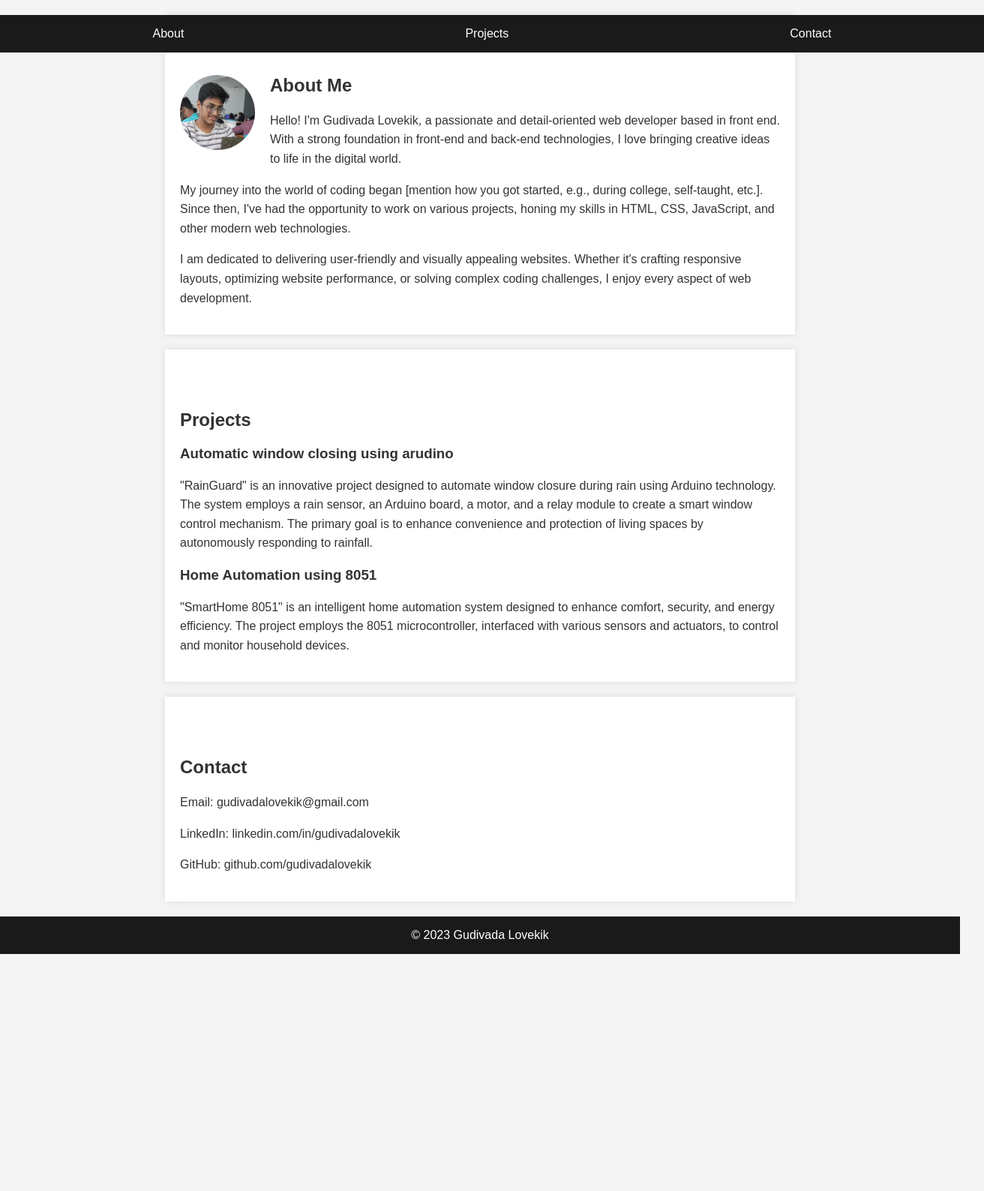
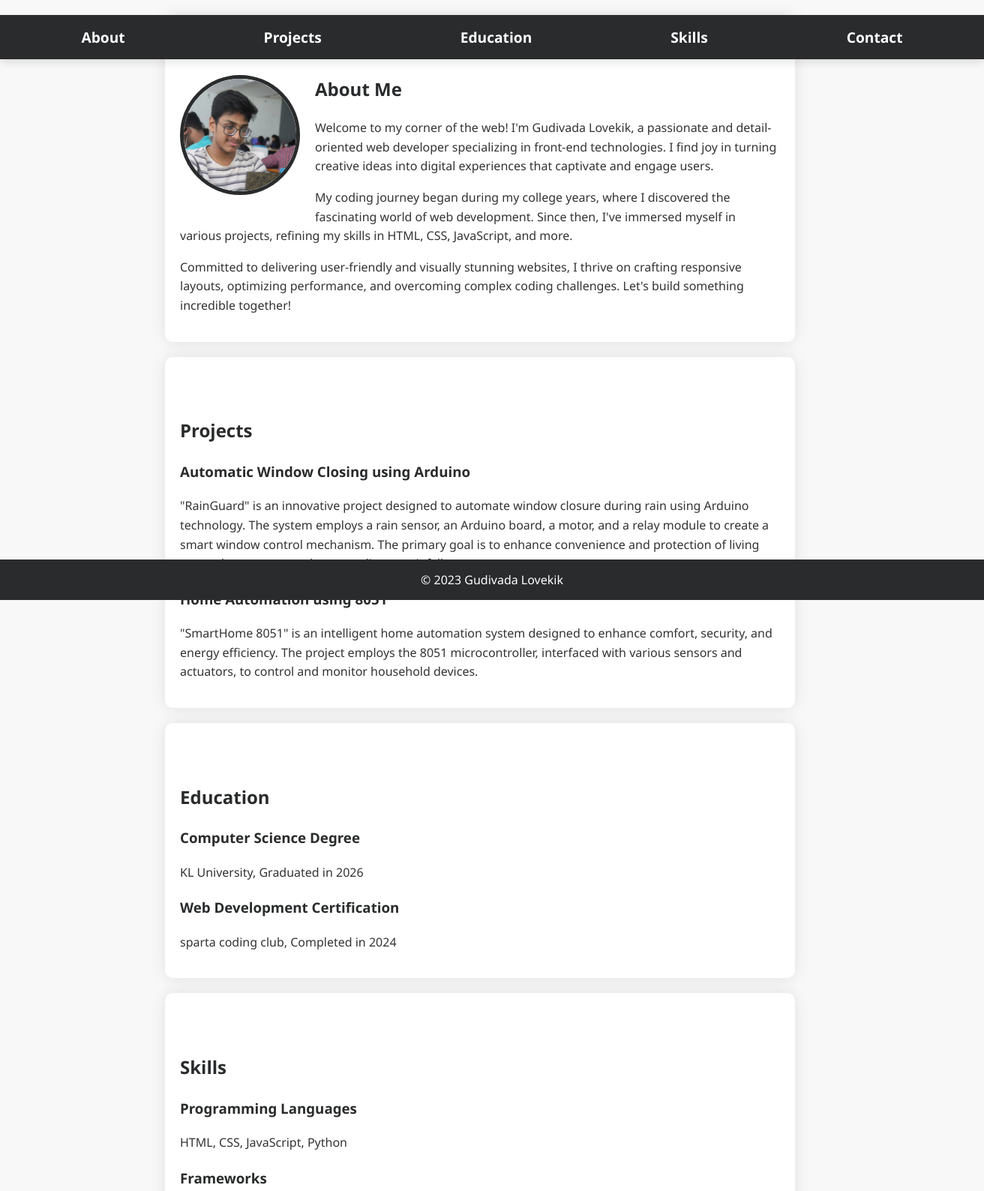
Before and after one commit to glovekik/glovekik.github.io, a plain HTML site: page index.html in a window 1280 px wide. Shown: the top 1588 px of the page at 75% size, 1312 px wide, since content can reach past the window. Before the commit the page ends 1272 px from the top, so only its background shows below. Drawn offline with Linux system fonts and the light colour scheme.

Commit message:
Update index.html

```diff
--- a/index.html
+++ b/index.html
@@ -7,21 +7,22 @@
     <title>Gudivada Lovekik - Web Developer</title>
     <style>
         body {
-            font-family: Arial, sans-serif;
+            font-family: 'Segoe UI', Tahoma, Geneva, Verdana, sans-serif;
             margin: 0;
             padding: 0;
             box-sizing: border-box;
-            background-color: #f4f4f4;
+            background-color: #f8f8f8;
             color: #333;
         }
 
         header {
-            background-color: #1a1a1a;
+            background-color: #292b2c;
             color: #fff;
             padding: 1em;
             position: fixed;
             width: 100%;
             z-index: 1000;
+            box-shadow: 0px 5px 10px rgba(0, 0, 0, 0.1);
         }
 
         header nav ul {
@@ -35,10 +36,12 @@
         header nav ul li a {
             color: #fff;
             text-decoration: none;
+            font-weight: bold;
+            font-size: 1.2em;
         }
 
         header nav ul li a:hover {
-            color: #ccc;
+            color: #fed136;
         }
 
         section {
@@ -46,33 +49,47 @@
             margin: 20px auto;
             padding: 20px;
             background-color: #fff;
-            box-shadow: 0 0 10px rgba(0, 0, 0, 0.1);
+            box-shadow: 0 0 20px rgba(0, 0, 0, 0.1);
+            border-radius: 10px;
             padding-top: 60px;
+            line-height: 1.6;
         }
 
         .profile-image {
-            max-width: 100px;
+            max-width: 150px;
             height: auto;
             border-radius: 50%;
             margin: 20px 0;
             float: left;
             margin-right: 20px;
+            border: 5px solid #292b2c;
         }
 
-        h1,
-       {
-            color: white;
+        h1, h2, h3 {
+            color: #292b2c;
         }
 
         p {
-            line-height: 1.6;
+            margin-bottom: 15px;
         }
 
         footer {
             text-align: center;
             padding: 1em;
-            background-color: #1a1a1a;
+            background-color: #292b2c;
             color: #fff;
+            position: absolute;
+            bottom: 0;
+            width: 100%;
+        }
+
+        a {
+            color: #292b2c;
+            text-decoration: none;
+        }
+
+        a:hover {
+            color: #fed136;
         }
     </style>
 </head>
@@ -84,6 +101,8 @@
             <ul>
                 <li><a href="#about">About</a></li>
                 <li><a href="#projects">Projects</a></li>
+                <li><a href="#education">Education</a></li>
+                <li><a href="#skills">Skills</a></li>
                 <li><a href="#contact">Contact</a></li>
             </ul>
         </nav>
@@ -94,38 +113,64 @@
 
         <h2>About Me</h2>
         <p>
-            Hello! I'm Gudivada Lovekik, a passionate and detail-oriented web developer based in front end. With a strong foundation in front-end and back-end technologies, I love bringing creative ideas to life in the digital world.
+            Welcome to my corner of the web! I'm Gudivada Lovekik, a passionate and detail-oriented web developer specializing in front-end technologies. I find joy in turning creative ideas into digital experiences that captivate and engage users.
         </p>
         <p>
-            My journey into the world of coding began [mention how you got started, e.g., during college, self-taught, etc.]. Since then, I've had the opportunity to work on various projects, honing my skills in HTML, CSS, JavaScript, and other modern web technologies.
+            My coding journey began during my college years, where I discovered the fascinating world of web development. Since then, I've immersed myself in various projects, refining my skills in HTML, CSS, JavaScript, and more.
         </p>
         <p>
-            I am dedicated to delivering user-friendly and visually appealing websites. Whether it's crafting responsive layouts, optimizing website performance, or solving complex coding challenges, I enjoy every aspect of web development.
+            Committed to delivering user-friendly and visually stunning websites, I thrive on crafting responsive layouts, optimizing performance, and overcoming complex coding challenges. Let's build something incredible together!
         </p>
     </section>
-
 
     <section id="projects">
         <h2>Projects</h2>
 
         <div>
-        <h3>Automatic window closing using arudino</h3>
-        <p>"RainGuard" is an innovative project designed to automate window closure during rain using Arduino technology. The system employs a rain sensor, an Arduino board, a motor, and a relay module to create a smart window control mechanism. The primary goal is to enhance convenience and protection of living spaces by autonomously responding to rainfall.</p>
+            <h3>Automatic Window Closing using Arduino</h3>
+            <p>
+                "RainGuard" is an innovative project designed to automate window closure during rain using Arduino technology. The system employs a rain sensor, an Arduino board, a motor, and a relay module to create a smart window control mechanism. The primary goal is to enhance convenience and protection of living spaces by autonomously responding to rainfall.
+            </p>
         </div>
 
         <div>
             <h3>Home Automation using 8051</h3>
-        <p>"SmartHome 8051" is an intelligent home automation system designed to enhance comfort, security, and energy efficiency. The project employs the 8051 microcontroller, interfaced with various sensors and actuators, to control and monitor household devices.</p>
+            <p>
+                "SmartHome 8051" is an intelligent home automation system designed to enhance comfort, security, and energy efficiency. The project employs the 8051 microcontroller, interfaced with various sensors and actuators, to control and monitor household devices.
+            </p>
         </div>
+    </section>
+
+    <section id="education">
+        <h2>Education</h2>
+
+        <h3>Computer Science Degree</h3>
+        <p>KL University, Graduated in 2026</p>
+
+        <h3>Web Development Certification</h3>
+        <p>sparta coding club, Completed in 2024</p>
+    </section>
+
+    <section id="skills">
+        <h2>Skills</h2>
+
+        <h3>Programming Languages</h3>
+        <p>HTML, CSS, JavaScript, Python</p>
+
+        <h3>Frameworks</h3>
+        <p>React, Vue.js</p>
+
+        <h3>Tools</h3>
+        <p>Git, VS Code, Photoshop</p>
     </section>
 
     <!-- Contact Section -->
     <section id="contact">
         <h2>Contact</h2>
 
-    <p>Email: gudivadalovekik@gmail.com</p>
-    <p>LinkedIn: linkedin.com/in/gudivadalovekik</p>
-    <p>GitHub: github.com/gudivadalovekik</p>
+        <p>Email: <a href="mailto:gudivadalovekik@gmail.com">gudivadalovekik@gmail.com</a></p>
+        <p>LinkedIn: <a href="https://www.linkedin.com/in/gudivadalovekik">linkedin.com/in/gudivadalovekik</a></p>
+        <p>GitHub: <a href="https://github.com/gudivadalovekik">github.com/gudivadalovekik</a></p>
     </section>
 
     <footer>
```
Lines whose indentation alone changed are shown as unchanged.
